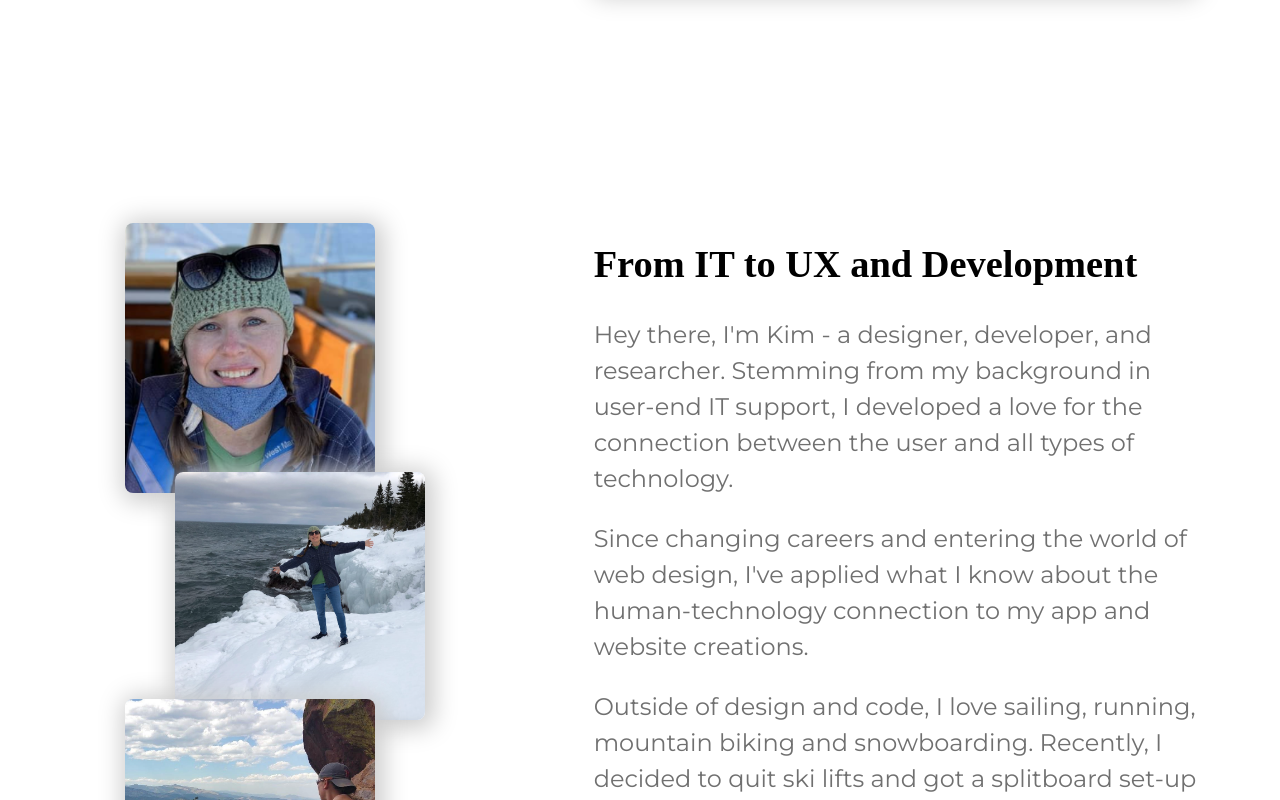
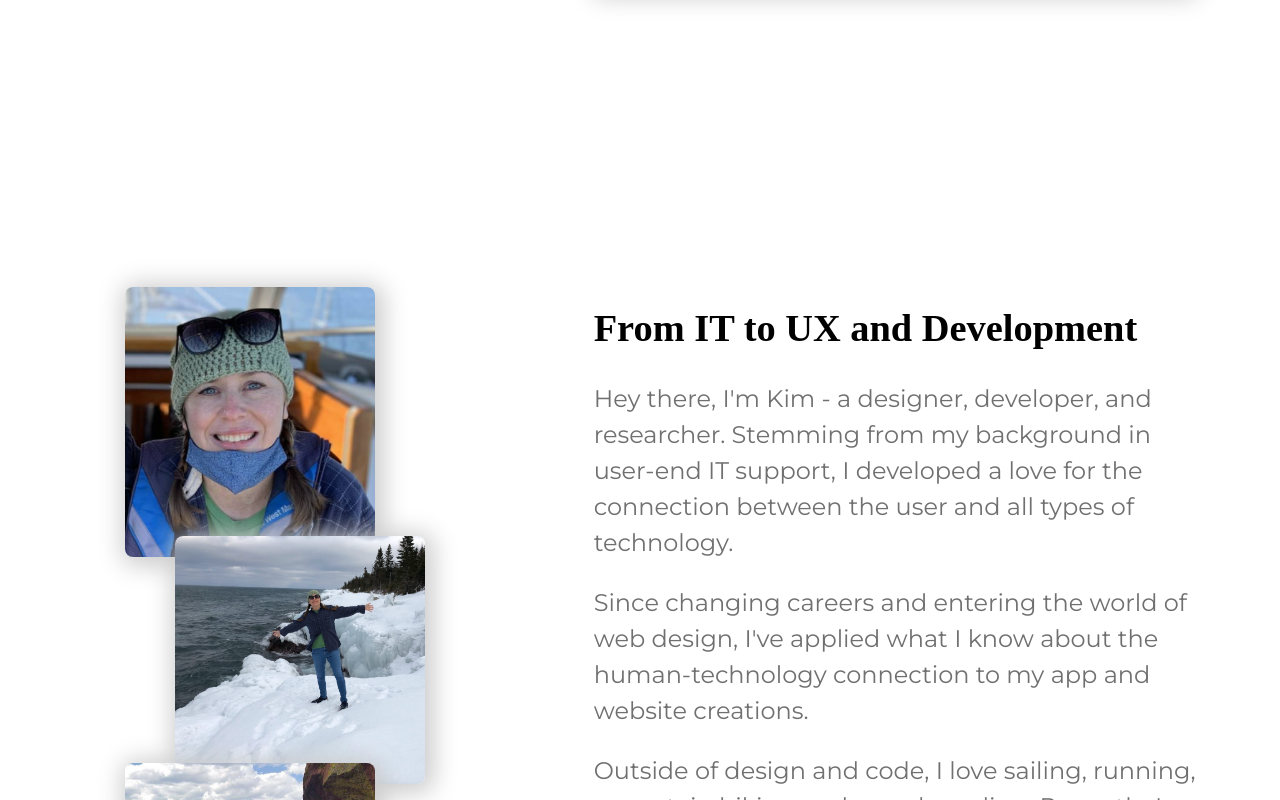
Before and after one commit to KimDuclos/design-portfolio, a React (Create React App) app: page / in a window 1280 px wide. Shown: the part 2580-3380 px from the top of the page. Built offline with nearby package versions, Linux system fonts and the light colour scheme.

Commit message:
changed about top padding

```diff
--- a/src/about.scss
+++ b/src/about.scss
@@ -14,7 +14,7 @@ $size375: "375px";
   padding: 5% 0 10% 0;
   display: flex;
   flex-direction: row;
-  padding: 0 0 0 5%;
+  padding: 5% 0 0 5%;
   @media (max-width: $size500) {
     width: 100%;
     flex-direction: column-reverse;
```
